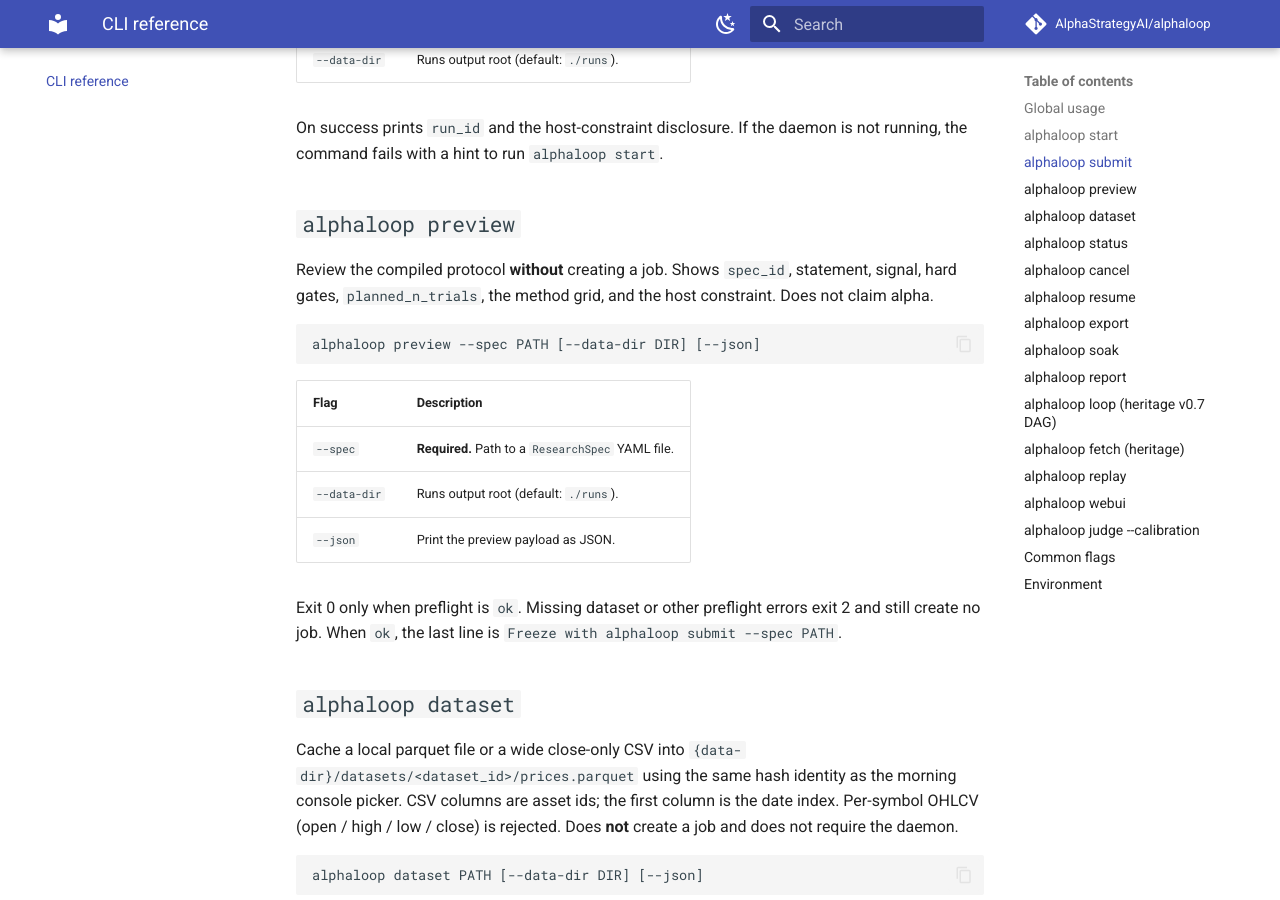
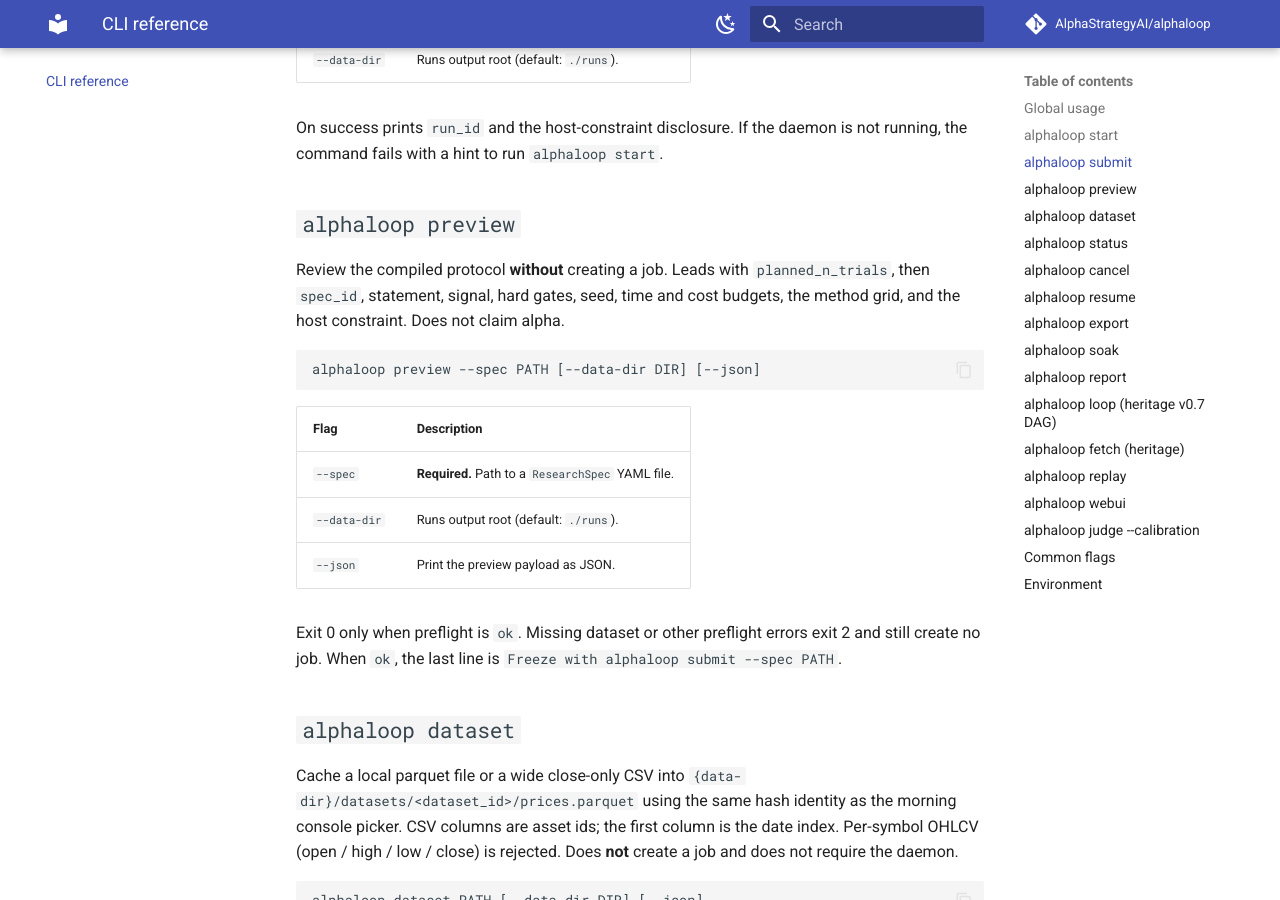
Before and after one commit to AlphaStrategyAI/alphaloop, an MkDocs documentation site: the page built from docs/cli.md, in a window 1280 px wide and 900 px high, scrolled down 1389 px. Built offline with MkDocs 1.6.1 and Material for MkDocs 9.7.7, drawn with Linux system fonts in a browser that asks for light colours; comment, search, counter and statistics services are not loaded.

Commit message:
feat(cli): disclose N, seed, and budgets in protocol preview
Human alphaloop preview now leads with planned_n_trials and prints
seed, time_budget_s, and cost_budget_usd before the method grid.

Co-authored-by: PatrickFeng <AlphaStrategyAI@users.noreply.github.com>

````diff
--- a/docs/cli.md
+++ b/docs/cli.md
@@ -57,9 +57,10 @@ daemon is not running, the command fails with a hint to run
 
 ## `alphaloop preview`
 
-Review the compiled protocol **without** creating a job. Shows `spec_id`,
-statement, signal, hard gates, `planned_n_trials`, the method grid, and
-the host constraint. Does not claim alpha.
+Review the compiled protocol **without** creating a job. Leads with
+`planned_n_trials`, then `spec_id`, statement, signal, hard gates, seed,
+time and cost budgets, the method grid, and the host constraint. Does not
+claim alpha.
 
 ```
 alphaloop preview --spec PATH [--data-dir DIR] [--json]
````
Also changed, not shown: docs/plans/2026-08-20-cli-preview-seed.md (+5 -5 lines), 2 other files.
